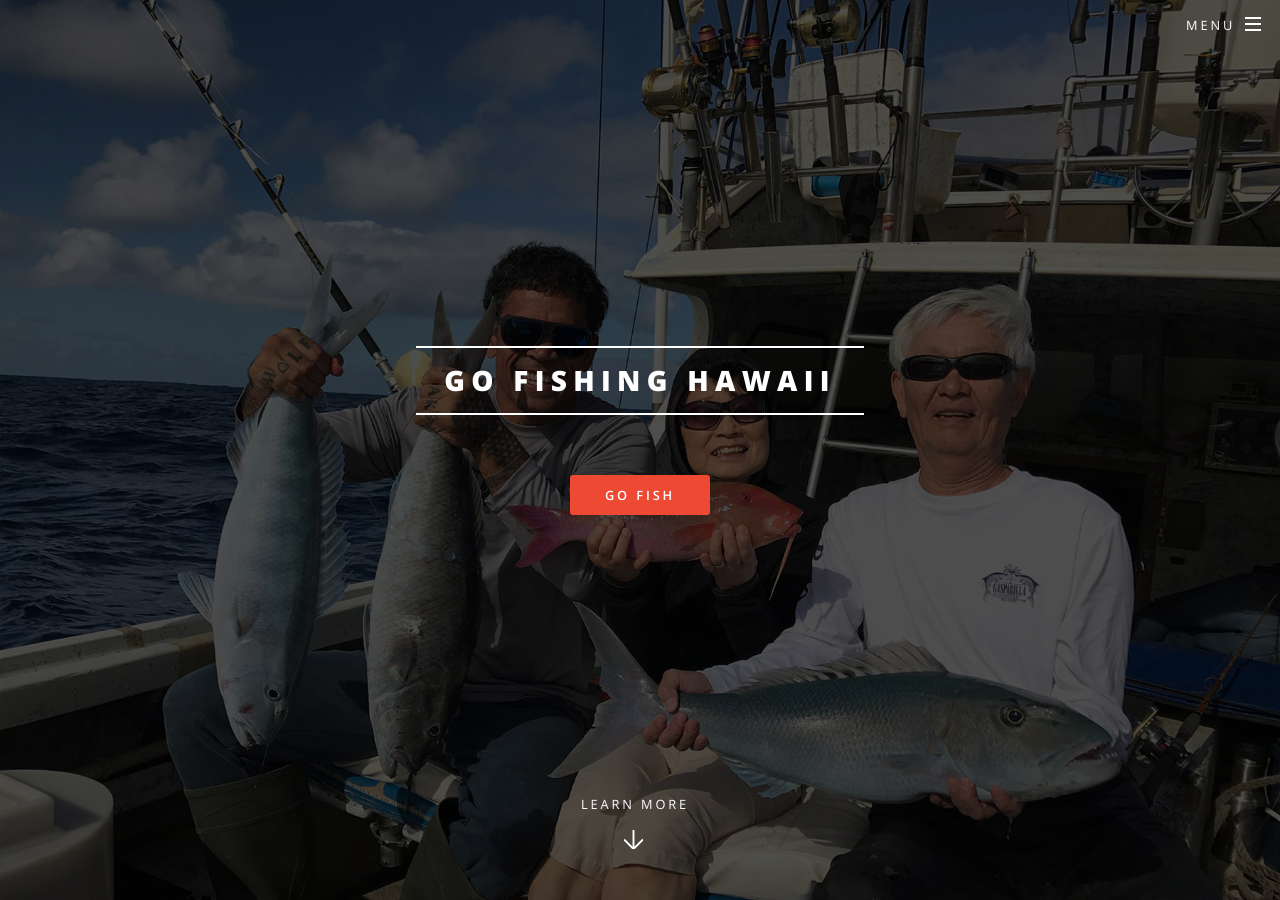
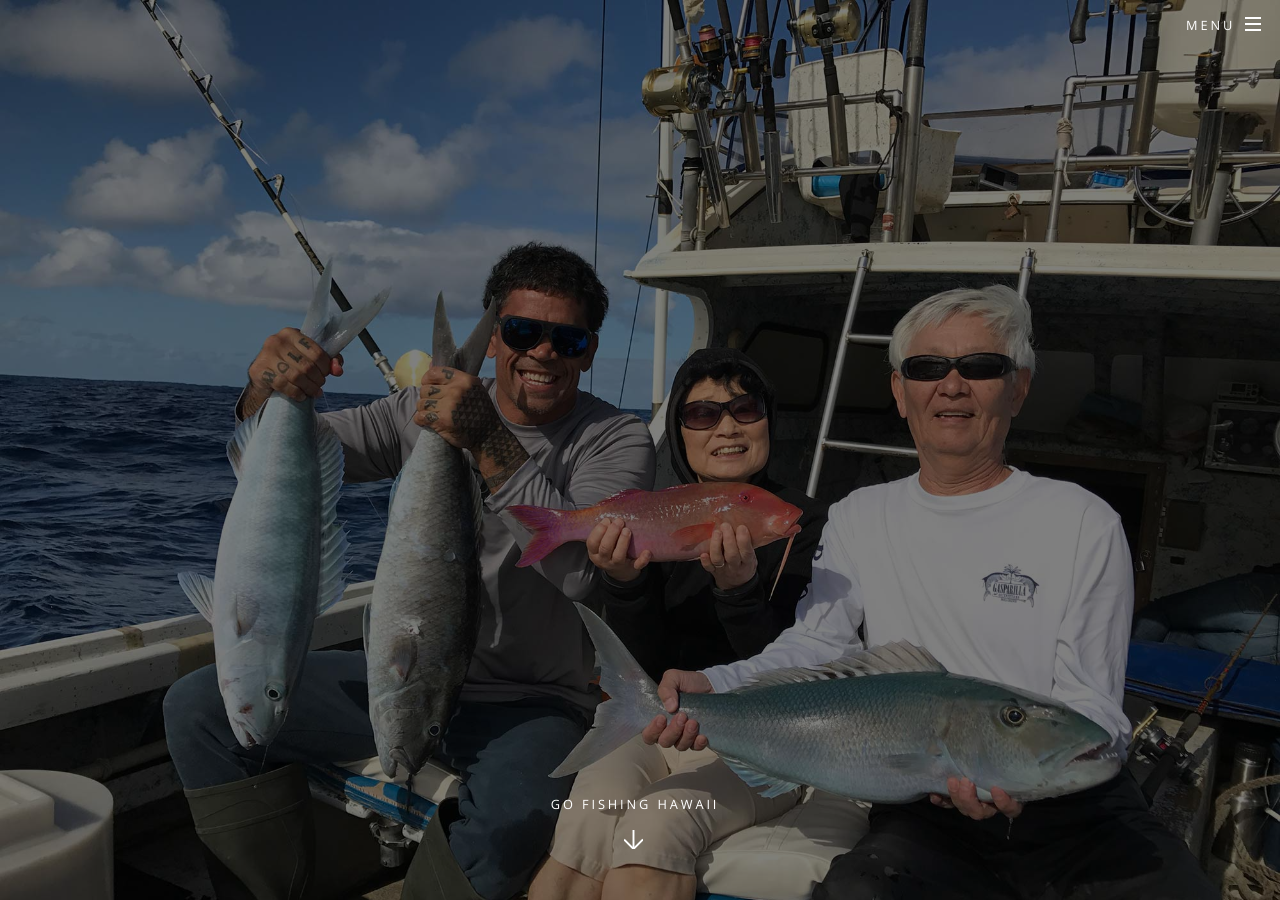
Before and after one commit to poidog223/poidog223.github.io, a Jekyll site: the page built from index.html, in a window 1280 px wide and 900 px high. Built offline with Jekyll 4.4.1, drawn with Linux system fonts in a browser that asks for light colours.

Commit message:
adjusting banner

```diff
--- a/index.html
+++ b/index.html
@@ -5,13 +5,13 @@
 				<!-- Banner -->
 					<section id="banner">
 						<div class="inner">
-							<h2>{{ site.title }}</h2>
-							<p>{{ site.description | markdownify }}</p>
-							<ul class="actions">
+							<!-- <h2>{{ site.title }}</h2>
+							<p>{{ site.description | markdownify }}</p> -->
+							<!-- <ul class="actions">
 								<li><a href="#" class="button special">Go Fish</a></li>
-							</ul>
+							</ul> -->
 						</div>
-						<a href="#one" class="more scrolly">Learn More</a>
+						<a href="#one" class="more scrolly">GO FISHING HAWAII</a>
 					</section>
 
 				<!-- One -->
```
Also changed, not shown: images/banner.jpg, images/banner4.jpg (added), 4 other files.
